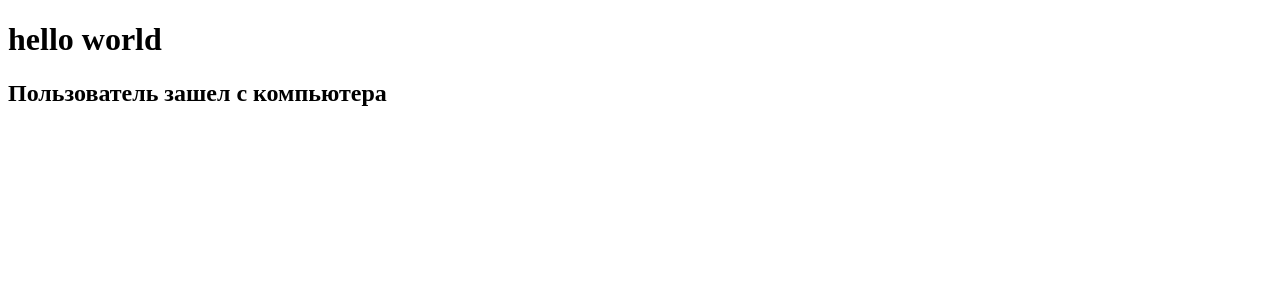
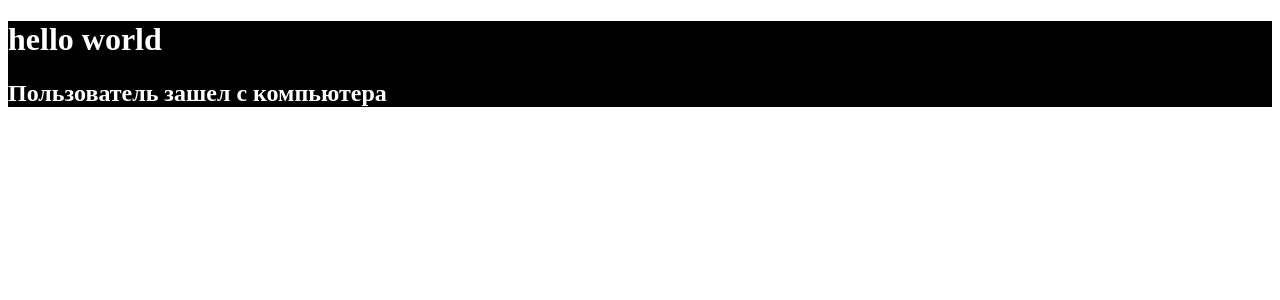
Before and after one commit to AmirSherov/ClickMaster, a Next.js app: page / in a window 1280 px wide. Shown: the top 300 px of the page. Built offline with nearby package versions, Linux system fonts and the light colour scheme.

Commit message:
small fixes

```diff
--- a/app/page.js
+++ b/app/page.js
@@ -9,13 +9,13 @@ export default function Home() {
   }, []);
 
   return (
-   <>
-   <h1>
+   <div style={{ backgroundColor: 'black' }}>
+   <h1 style={{ color: 'white' }}>
     hello world
    </h1>
-   <h2>
+   <h2 style={{ color: 'white' }}>
    {isMobile ? 'Пользователь зашел с телефона' : 'Пользователь зашел с компьютера'}
    </h2>
-   </>
+   </div>
   );
 }
```
